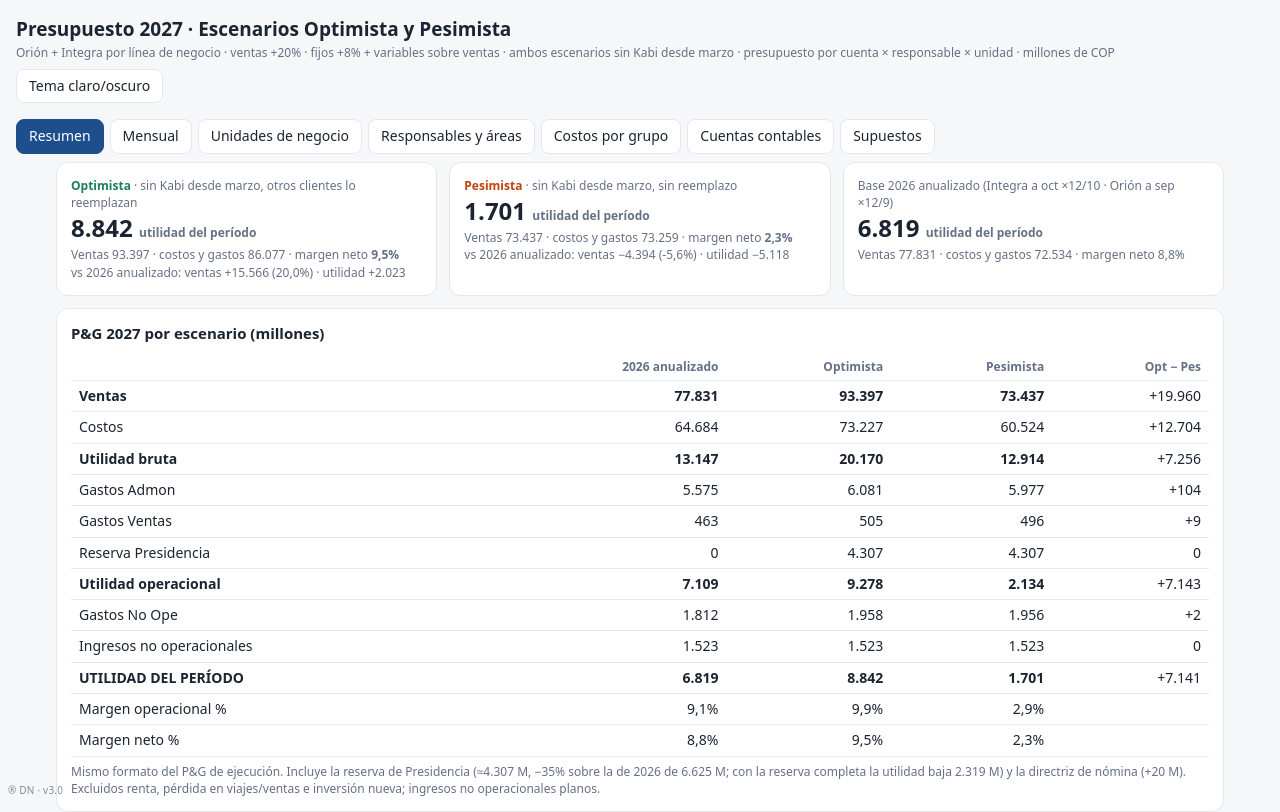
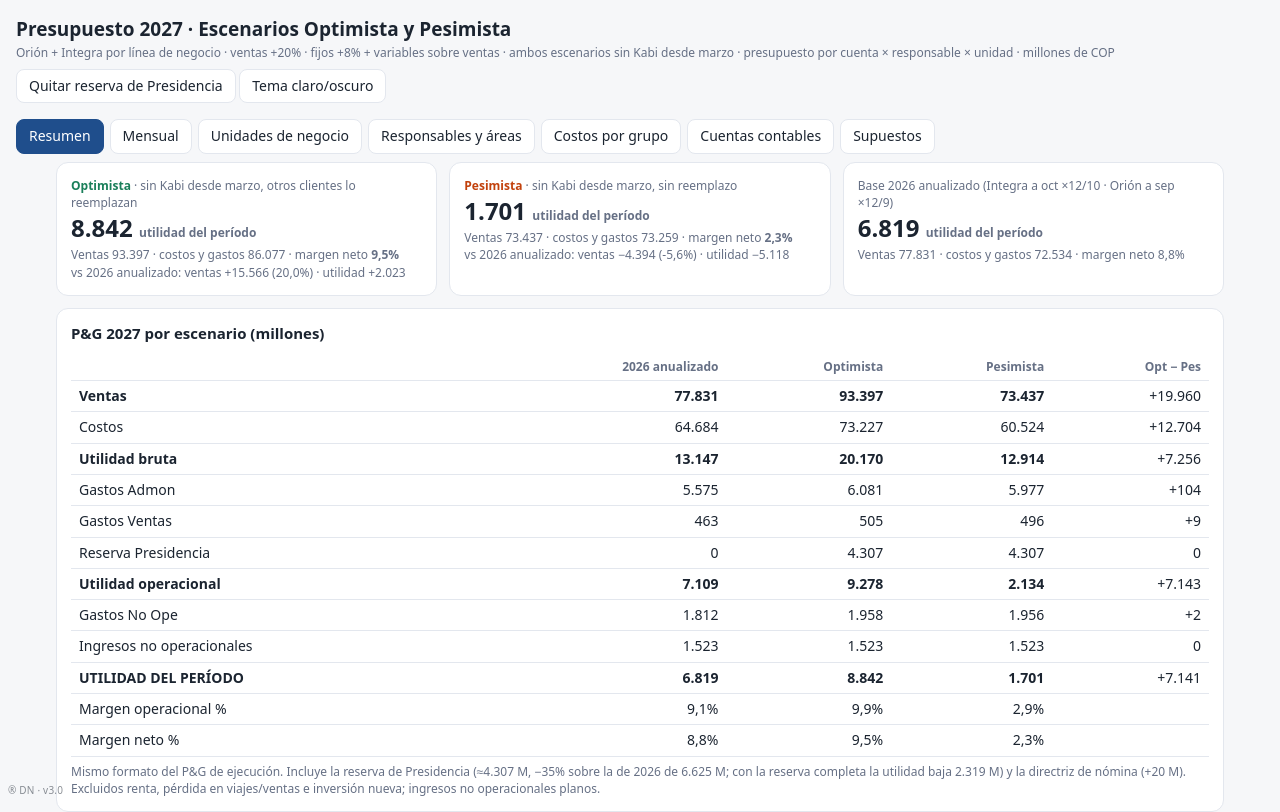
Before and after one commit to darmanvid-cyber/dashboards, a plain HTML site: page 2722250ac6198dd41a8cf181/index.html in a window 1280 px wide. Shown: the top 812 px of the page. Drawn offline with Linux system fonts and the light colour scheme.

Commit message:
Dash escenarios: botón para quitar la reserva de Presidencia

```diff
--- a/2722250ac6198dd41a8cf181/index.html
+++ b/2722250ac6198dd41a8cf181/index.html
@@ -15,7 +15,7 @@ main{padding:0 16px 24px;max-width:1200px;margin:auto}.card{background:var(--car
 .o{color:var(--op)}.p{color:var(--pe)}.note{color:var(--mu);font-size:12px;margin-top:6px}.leg{display:flex;gap:12px;font-size:12px;margin-bottom:4px;flex-wrap:wrap}.leg i{display:inline-block;width:10px;height:10px;border-radius:2px;margin-right:4px}
 svg text{fill:var(--mu);font-size:10px}.filters{display:flex;gap:8px;flex-wrap:wrap;margin-bottom:8px}.filters select,.filters input{background:var(--card);color:var(--tx);border:1px solid var(--bd);border-radius:8px;padding:5px 8px;font:inherit}.seg button{border:1px solid var(--bd);background:var(--card);color:var(--tx);padding:4px 10px;cursor:pointer;font:inherit}.seg button.on{background:var(--ac);color:#fff}.sec{display:none}.sec.on{display:block}
 </style></head><body>
-<header><div><h1>Presupuesto 2027 · Escenarios Optimista y Pesimista</h1><div class="sub">Orión + Integra por línea de negocio · ventas +20% · fijos +8% + variables sobre ventas · ambos escenarios sin Kabi desde marzo · presupuesto por cuenta × responsable × unidad · millones de COP</div></div><button class="th" onclick="tg()">Tema claro/oscuro</button></header>
+<header><div><h1>Presupuesto 2027 · Escenarios Optimista y Pesimista</h1><div class="sub">Orión + Integra por línea de negocio · ventas +20% · fijos +8% + variables sobre ventas · ambos escenarios sin Kabi desde marzo · presupuesto por cuenta × responsable × unidad · millones de COP</div></div><div><button class="th" id="rbtn" onclick="S.res=!S.res;S.n=150;show()"></button> <button class="th" onclick="tg()">Tema claro/oscuro</button></div></header>
 <nav id="nav"></nav><main>
 <section class="sec" id="t-resumen"></section><section class="sec" id="t-mensual"></section><section class="sec" id="t-unidades"></section><section class="sec" id="t-resp"></section><section class="sec" id="t-grupos"></section><section class="sec" id="t-cuentas"></section><section class="sec" id="t-supuestos"></section></main>
 <script>
@@ -29,13 +29,15 @@ const val=(r,n)=>n==='b26'?r[9]:sum(r[SC[n]]);
 const mval=(r,n,m)=>n==='b26'?r[9]/12:r[SC[n]][m];
 const KS=['b26','Optimista','Pesimista'],KL={b26:'2026 anualizado',Optimista:'Optimista',Pesimista:'Pesimista'};
 const ventas=n=>n==='b26'?D.base.General:sum(D.vm[n].General);
-const byCl=(n,c)=>sum(D.rows.filter(r=>r[4]===c).map(r=>val(r,n)));
+const byCl=(n,c)=>sum(RW().filter(r=>r[4]===c).map(r=>val(r,n)));
 function pyg(n){const v=ventas(n),c=byCl(n,'Costos'),ga=byCl(n,'Gastos Admon'),gv=byCl(n,'Gastos Ventas'),gn=byCl(n,'Gastos No Ope'),rp=byCl(n,'Reserva'),no=D.noop,ub=v-c,uo=ub-ga-gv-rp,ut=uo-gn+no;return {v,c,ub,ga,gv,rp,uo,gn,no,ut,tc:c+ga+gv+rp+gn}}
 const KF=sum(D.rows.map(r=>r[12]))*(1+D.P.fijos)*(13-D.P.inicio)/12;
-const R={b26:pyg('b26'),Optimista:pyg('Optimista'),Pesimista:pyg('Pesimista')};
-const mCost=n=>MES.map((_,m)=>sum(D.rows.map(r=>mval(r,n,m))));
+let R;function calc(){R={b26:pyg('b26'),Optimista:pyg('Optimista'),Pesimista:pyg('Pesimista')}}
+const RESV=sum(D.rows.filter(r=>r[4]==='Reserva').map(r=>sum(r[10])));
+const mCost=n=>MES.map((_,m)=>sum(RW().map(r=>mval(r,n,m))));
 const mV=n=>n==='b26'?MES.map(()=>D.base.General/12):D.vm[n].General;
-let tab='resumen';const S={cu:'',cr:'',cg:'',cq:'',cs:'Optimista',n:150,rs:'Optimista'};
+const RW=()=>S.res?D.rows:D.rows.filter(r=>r[4]!=='Reserva');
+let tab='resumen';const S={res:true,cu:'',cr:'',cg:'',cq:'',cs:'Optimista',n:150,rs:'Optimista'};
 const T=[['resumen','Resumen'],['mensual','Mensual'],['unidades','Unidades de negocio'],['resp','Responsables y áreas'],['grupos','Costos por grupo'],['cuentas','Cuentas contables'],['supuestos','Supuestos']];
 function tg(){const r=document.documentElement;r.dataset.theme=(r.dataset.theme==='dark'||(!r.dataset.theme&&matchMedia('(prefers-color-scheme:dark)').matches))?'light':'dark'}
 function nav(){document.getElementById('nav').innerHTML=T.map(t=>'<button class="'+(tab===t[0]?'on':'')+'" onclick="tab=\''+t[0]+'\';show()">'+t[1]+'</button>').join('')}
@@ -47,18 +49,18 @@ function lines(ss,h=240){const W=760,P=44,all=ss.flatMap(s=>s.d),mx=Math.max(...
 function bars(items,ks){const W=760,P=150,mx=Math.max(...items.flatMap(i=>ks.map(k=>i.v[k])),1),bh=14,gap=10,rh=ks.length*bh+gap;let s='<svg viewBox="0 0 '+W+' '+(items.length*rh+10)+'" width="100%">';
  items.forEach((it,j)=>{const y0=j*rh+4;s+='<text x="'+(P-6)+'" y="'+(y0+bh+2)+'" text-anchor="end">'+esc(it.l.length>24?it.l.slice(0,23)+'…':it.l)+'</text>';ks.forEach((k,q)=>{const w=Math.max(1,Math.max(it.v[k],0)/mx*(W-P-70));s+='<rect x="'+P+'" y="'+(y0+q*bh)+'" width="'+w+'" height="'+(bh-2)+'" rx="2" fill="'+CL[k]+'"><title>'+esc(it.l)+' · '+KL[k]+': '+M(it.v[k])+' M</title></rect><text x="'+(P+w+4)+'" y="'+(y0+q*bh+10)+'">'+M(it.v[k])+'</text>'})});return s+'</svg>'}
 function kpi(n){const r=R[n];return '<div class="card kpi"><div class="lab"><b style="color:'+CL[n]+'">'+n+'</b>'+(n==='Optimista'?' · sin Kabi desde marzo, otros clientes lo reemplazan':' · sin Kabi desde marzo, sin reemplazo')+'</div><div class="val">'+M(r.ut)+' <span class="sub">utilidad del período</span></div><div class="sub">Ventas '+M(r.v)+' · costos y gastos '+M(r.tc)+' · margen neto <b>'+PC(r.ut/r.v)+'</b></div><div class="sub">vs 2026 anualizado: ventas '+DL(r.v-R.b26.v)+' ('+PC((r.v-R.b26.v)/R.b26.v)+') · utilidad '+DL(r.ut-R.b26.ut)+'</div></div>'}
-function group(fn){const o={};D.rows.forEach(r=>{const k=fn(r);(o[k]=o[k]||{b26:0,Optimista:0,Pesimista:0,fij:0});o[k].b26+=r[9];o[k].Optimista+=sum(r[10]);o[k].Pesimista+=sum(r[11]);if(r[5]==='Fijos')o[k].fij+=r[9]});return o}
+function group(fn){const o={};RW().forEach(r=>{const k=fn(r);(o[k]=o[k]||{b26:0,Optimista:0,Pesimista:0,fij:0});o[k].b26+=r[9];o[k].Optimista+=sum(r[10]);o[k].Pesimista+=sum(r[11]);if(r[5]==='Fijos')o[k].fij+=r[9]});return o}
 function tbl(g,cols,extra){const ks=Object.keys(g).sort((a,b)=>g[b].Optimista-g[a].Optimista),t={b26:0,Optimista:0,Pesimista:0,fij:0};ks.forEach(k=>KS.concat('fij').forEach(c=>t[c]+=g[k][c]));
  return '<div class="tw"><table><tr><th>'+cols+'</th><th class="n">Fijo 2026</th><th class="n">Variable 2026</th><th class="n">2026 anualizado</th><th class="n">Optimista</th><th class="n">Pesimista</th><th class="n">Δ Opt</th><th class="n">Δ Pes</th></tr>'+
  ks.map(k=>{const a=g[k];return '<tr><td><b>'+esc(extra?extra(k):k)+'</b></td><td class="n">'+M(a.fij)+'</td><td class="n">'+M(a.b26-a.fij)+'</td><td class="n">'+M(a.b26)+'</td><td class="n">'+M(a.Optimista)+'</td><td class="n">'+M(a.Pesimista)+'</td><td class="n">'+DL(a.Optimista-a.b26)+'</td><td class="n">'+DL(a.Pesimista-a.b26)+'</td></tr>'}).join('')+
  '<tr><td><b>Total</b></td><td class="n"><b>'+M(t.fij)+'</b></td><td class="n"><b>'+M(t.b26-t.fij)+'</b></td><td class="n"><b>'+M(t.b26)+'</b></td><td class="n"><b>'+M(t.Optimista)+'</b></td><td class="n"><b>'+M(t.Pesimista)+'</b></td><td class="n"><b>'+DL(t.Optimista-t.b26)+'</b></td><td class="n"><b>'+DL(t.Pesimista-t.b26)+'</b></td></tr></table></div>'}
 function topN(g,n){return Object.keys(g).sort((a,b)=>g[b].Optimista-g[a].Optimista).slice(0,n).map(k=>({l:k,v:g[k]}))}
-function show(){nav();document.querySelectorAll('.sec').forEach(s=>s.classList.toggle('on',s.id==='t-'+tab));const E=id=>document.getElementById(id);
+function show(){nav();calc();document.getElementById('rbtn').textContent=S.res?'Quitar reserva de Presidencia':'Incluir reserva de Presidencia';document.getElementById('rbtn').style.borderColor=S.res?'':'var(--pe)';document.querySelectorAll('.sec').forEach(s=>s.classList.toggle('on',s.id==='t-'+tab));const E=id=>document.getElementById(id);
  if(tab==='resumen'){const rr=[['Ventas','v'],['Costos','c'],['Utilidad bruta','ub'],['Gastos Admon','ga'],['Gastos Ventas','gv'],['Reserva Presidencia','rp'],['Utilidad operacional','uo'],['Gastos No Ope','gn'],['Ingresos no operacionales','no'],['UTILIDAD DEL PERÍODO','ut']];
   E('t-resumen').innerHTML='<div class="g">'+kpi('Optimista')+kpi('Pesimista')+'<div class="card kpi"><div class="lab">Base 2026 anualizado (Integra a oct ×12/10 · Orión a sep ×12/9)</div><div class="val">'+M(R.b26.ut)+' <span class="sub">utilidad del período</span></div><div class="sub">Ventas '+M(R.b26.v)+' · costos y gastos '+M(R.b26.tc)+' · margen neto '+PC(R.b26.ut/R.b26.v)+'</div></div></div>'+
   '<div class="card"><h2>P&G 2027 por escenario (millones)</h2><div class="tw"><table><tr><th></th><th class="n">2026 anualizado</th><th class="n">Optimista</th><th class="n">Pesimista</th><th class="n">Opt − Pes</th></tr>'+
   rr.map(x=>{const b=['ub','uo','ut','v'].includes(x[1]);const f=v=>b?'<b>'+M(v)+'</b>':M(v);return '<tr><td>'+(b?'<b>'+x[0]+'</b>':x[0])+'</td><td class="n">'+f(R.b26[x[1]])+'</td><td class="n">'+f(R.Optimista[x[1]])+'</td><td class="n">'+f(R.Pesimista[x[1]])+'</td><td class="n">'+DL(R.Optimista[x[1]]-R.Pesimista[x[1]])+'</td></tr>'}).join('')+
-  '<tr><td>Margen operacional %</td><td class="n">'+PC(R.b26.uo/R.b26.v)+'</td><td class="n">'+PC(R.Optimista.uo/R.Optimista.v)+'</td><td class="n">'+PC(R.Pesimista.uo/R.Pesimista.v)+'</td><td></td></tr><tr><td>Margen neto %</td><td class="n">'+PC(R.b26.ut/R.b26.v)+'</td><td class="n">'+PC(R.Optimista.ut/R.Optimista.v)+'</td><td class="n">'+PC(R.Pesimista.ut/R.Pesimista.v)+'</td><td></td></tr></table></div><div class="note">Mismo formato del P&G de ejecución. Incluye la reserva de Presidencia (≈'+M(R.Optimista.rp)+' M, −35% sobre la de 2026 de '+M(6625444411)+' M; con la reserva completa la utilidad baja '+M(6625444411-R.Optimista.rp)+' M) y la directriz de nómina (+'+M(D.P.nomina*12)+' M). Excluidos renta, pérdida en viajes/ventas e inversión nueva; ingresos no operacionales planos.</div></div>'+
+  '<tr><td>Margen operacional %</td><td class="n">'+PC(R.b26.uo/R.b26.v)+'</td><td class="n">'+PC(R.Optimista.uo/R.Optimista.v)+'</td><td class="n">'+PC(R.Pesimista.uo/R.Pesimista.v)+'</td><td></td></tr><tr><td>Margen neto %</td><td class="n">'+PC(R.b26.ut/R.b26.v)+'</td><td class="n">'+PC(R.Optimista.ut/R.Optimista.v)+'</td><td class="n">'+PC(R.Pesimista.ut/R.Pesimista.v)+'</td><td></td></tr></table></div><div class="note">Mismo formato del P&G de ejecución. '+(S.res?'Incluye la reserva de Presidencia (≈'+M(RESV)+' M, −35% sobre la de 2026 de '+M(6625444411)+' M; con la reserva completa la utilidad baja '+M(6625444411-RESV)+' M)':'<b>SIN reserva de Presidencia</b> (con ella, ≈'+M(RESV)+' M menos de utilidad)')+' y la directriz de nómina (+'+M(D.P.nomina*12)+' M). Excluidos renta, pérdida en viajes/ventas e inversión nueva; ingresos no operacionales planos.</div></div>'+
   '<div class="card"><h2>Utilidad mensual (ventas − costos y gastos, sin no operacionales)</h2>'+leg(['Optimista','Pesimista'])+lines(['Optimista','Pesimista'].map(n=>({n,c:CL[n],d:mV(n).map((v,i)=>v-mCost(n)[i])})))+'<div class="note">Desde marzo sale Kabi (≈'+M(sum(Object.values(D.kabi))*1.2/12)+' M/mes de ventas en 2027): el pesimista pierde esas ventas; en ambos escenarios se retiran sus costos fijos (≈'+M(KF)+' M en el año).</div></div>'}
  if(tab==='mensual'){E('t-mensual').innerHTML=['Optimista','Pesimista'].map(n=>{const v=mV(n),c=mCost(n),u=v.map((x,i)=>x-c[i]);return '<div class="card"><h2 style="color:'+CL[n]+'">'+n+' — mes a mes (millones)</h2><div class="tw"><table><tr><th></th>'+MES.map(x=>'<th class="n">'+x+'</th>').join('')+'<th class="n">Total</th></tr>'+
    [['Ventas',v],['Costos y gastos',c],['Utilidad (sin no operacionales)',u]].map(r=>'<tr><td><b>'+r[0]+'</b></td>'+r[1].map(x=>'<td class="n">'+M(x)+'</td>').join('')+'<td class="n"><b>'+M(sum(r[1]))+'</b></td></tr>').join('')+'</table></div></div>'}).join('')+
@@ -74,8 +76,8 @@ function show(){nav();document.querySelectorAll('.sec').forEach(s=>s.classList.t
  if(tab==='cuentas'){rC()}
  if(tab==='supuestos'){E('t-supuestos').innerHTML='<div class="card"><h2>Lineamientos recibidos</h2><ul><li><b>Ventas:</b> +'+(D.P.crec*100)+'% sobre el real 2026 anualizado, uniendo Orión e Integra por línea de negocio.</li><li><b>Costos:</b> fijos +'+(D.P.fijos*100)+'%; variables = % sobre ventas de 2026 (por unidad) × ventas 2027.</li><li><b>Escenarios:</b> ambos sin Kabi desde marzo. <b>Optimista:</b> el +20% se logra igual (otros clientes reemplazan a Kabi). <b>Pesimista:</b> sin reemplazo; a las ventas +20% se les resta Kabi desde marzo.</li></ul></div>'+
   '<div class="card"><h2>Supuestos de cálculo</h2><ul><li>Real 2026: Integra ene–oct (×12/10), Orión ene–sep (×12/9; falta octubre de Orión).</li><li>Presupuesto construido por cuenta contable × responsable × unidad (1.033 filas) desde los movimientos reales; fijo/variable según la columna «Tipo» de los libros de costos.</li><li><b>Kabi:</b> se retiran sus costos fijos (cuentas con cliente Fresenius Kabi: personal, arriendo de bodega, montacargas, servicios…) desde marzo en ambos escenarios; sus ventas las pierde el pesimista y el optimista las reemplaza con otros clientes.</li><li>Ventas y fijos parejo en 12 meses (sin estacionalidad).</li><li>Excluidos como en el dash de ejecución: Renta, Pérdida en viajes/ventas, Inv. Nueva. Reserva de Presidencia incluida (2026 con su perfil mensual, −35%, editable en el Excel). Ingresos no operacionales planos.</li><li>Orión: Transporte de Carga y Agencia → Carga Masiva; Over-Head → General; base bruta, sin eliminar operaciones entre empresas.</li><li>Directriz de nómina: +$1.689.600/mes (+$20,3 M/año) en la cuenta 513520, Tecnología, General, en ambos escenarios. Pendiente: homologación de cuentas de Orión.</li><li>Excel con fórmulas vivas y parámetros editables: <code>Presupuesto_2027_Escenarios.xlsx</code>.</li></ul></div>'}}
-function opts(k,f,cur){const v=[...new Set(D.rows.map(f))].sort();return '<select onchange="S.'+k+'=this.value;S.n=150;rC()"><option value="">'+({cu:'Todas las unidades',cr:'Todos los responsables',cg:'Todos los grupos'}[k])+'</option>'+v.map(x=>'<option '+(x===cur?'selected':'')+' value="'+esc(x)+'">'+esc(x)+'</option>').join('')+'</select>'}
-function rC(){const q=S.cq.toLowerCase();let f=D.rows.filter(r=>(!S.cu||r[6]===S.cu)&&(!S.cr||r[7]===S.cr)&&(!S.cg||r[3]===S.cg)&&(!q||(r[1]+' '+r[2]+' '+r[3]).toLowerCase().includes(q)));
+function opts(k,f,cur){const v=[...new Set(RW().map(f))].sort();return '<select onchange="S.'+k+'=this.value;S.n=150;rC()"><option value="">'+({cu:'Todas las unidades',cr:'Todos los responsables',cg:'Todos los grupos'}[k])+'</option>'+v.map(x=>'<option '+(x===cur?'selected':'')+' value="'+esc(x)+'">'+esc(x)+'</option>').join('')+'</select>'}
+function rC(){const q=S.cq.toLowerCase();let f=RW().filter(r=>(!S.cu||r[6]===S.cu)&&(!S.cr||r[7]===S.cr)&&(!S.cg||r[3]===S.cg)&&(!q||(r[1]+' '+r[2]+' '+r[3]).toLowerCase().includes(q)));
  f=f.sort((a,b)=>val(b,'Optimista')-val(a,'Optimista'));const t=n=>sum(f.map(r=>val(r,n)));
  document.getElementById('t-cuentas').innerHTML='<div class="card"><h2>Presupuesto por cuenta contable × responsable × unidad (millones)</h2><div class="filters">'+opts('cu',r=>r[6],S.cu)+opts('cr',r=>r[7],S.cr)+opts('cg',r=>r[3],S.cg)+'<input placeholder="Buscar cuenta, nombre o grupo" value="'+esc(S.cq)+'" oninput="S.cq=this.value;S.n=150;rC();this.focus()" id="cqi"></div>'+
  '<div class="note" style="margin-bottom:6px">'+f.length+' filas · ordenadas por el valor Optimista · total 2026 '+M(t('b26'))+' · Optimista '+M(t('Optimista'))+' · Pesimista '+M(t('Pesimista'))+'</div><div class="tw"><table><tr><th>Cuenta</th><th>Nombre</th><th>Grupo</th><th>Tipo</th><th>Unidad</th><th>Responsable</th><th>Empresa</th><th class="n">2026 anualiz.</th><th class="n">Optimista</th><th class="n">Pesimista</th><th class="n">Δ Opt</th></tr>'+
```
